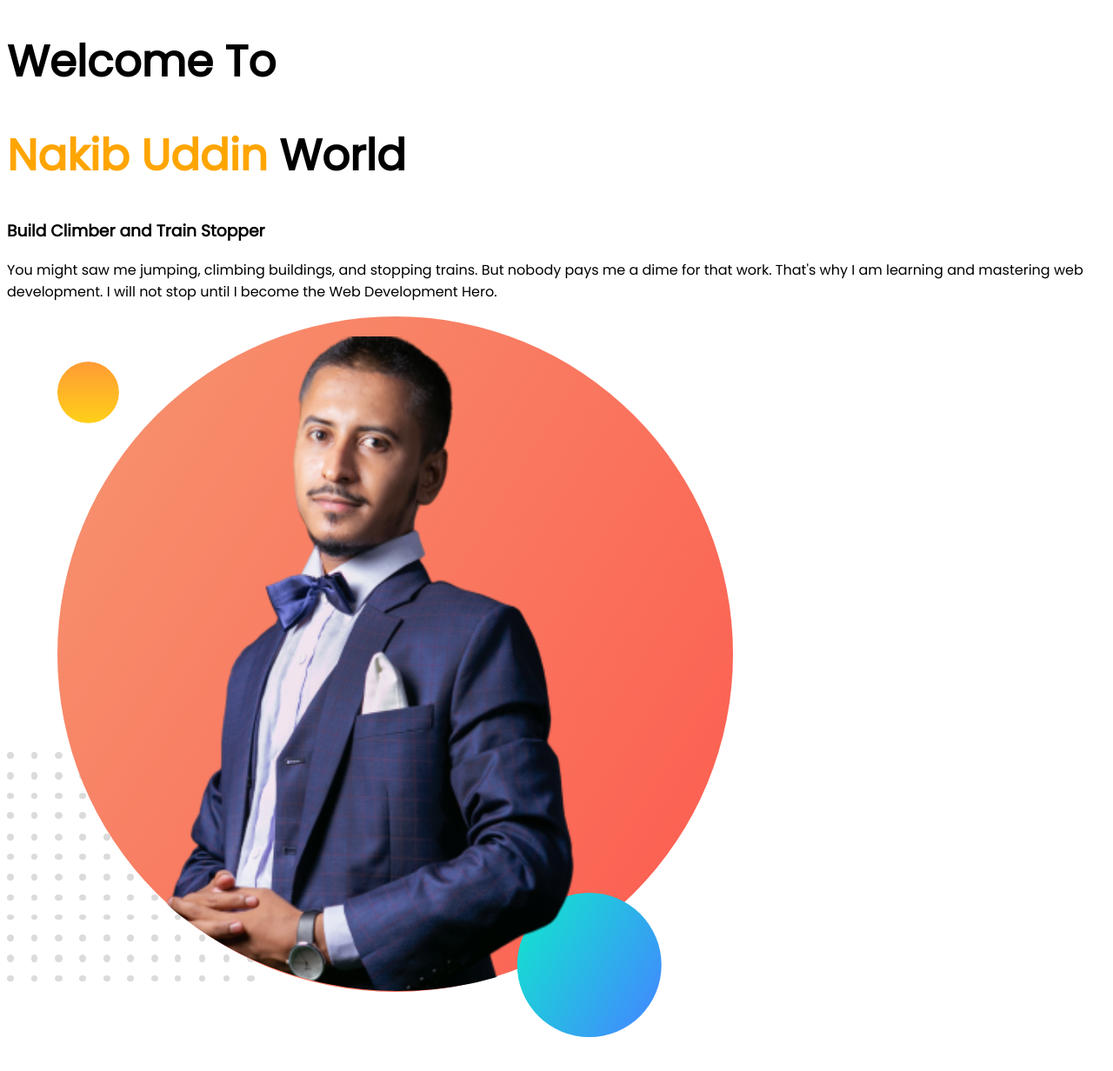
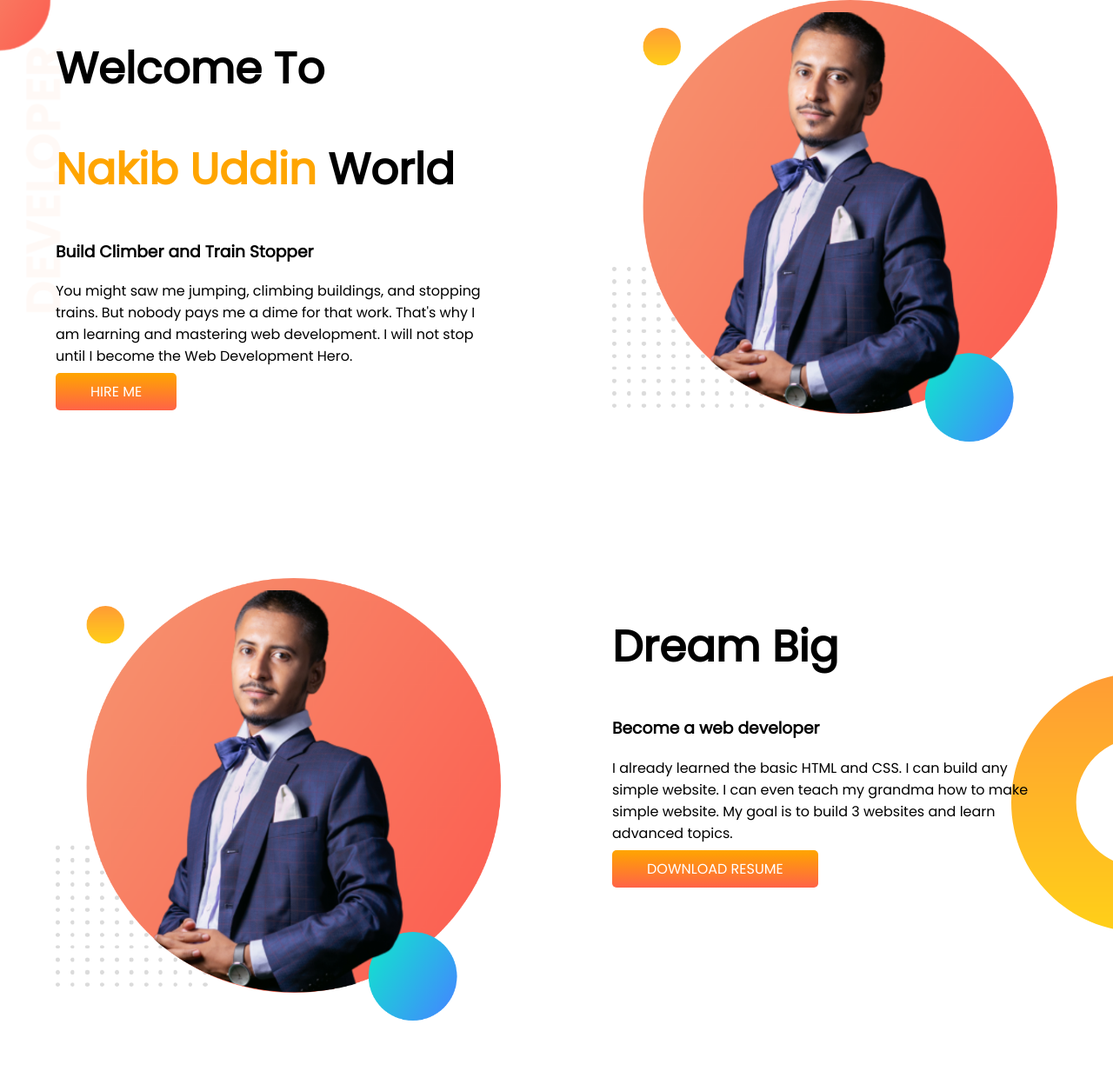
Before and after one commit to nakibuddin/developer-portfolio, a plain HTML site: page index.html in a window 1280 px wide. Shown: the whole page at 87% size. Before the commit the page ends 1208 px from the top, so only its background shows below. Drawn offline with Linux system fonts and the light colour scheme.

Commit message:
dream addded

```diff
--- a/index.html
+++ b/index.html
@@ -9,10 +9,33 @@
     <link rel="stylesheet" href="style.css">
 </head>
 <body>
-    <h1>Welcome To</h1>
-    <h1> <span class="orange-color">Nakib Uddin</span> World</h1>
-    <h3>Build Climber and Train Stopper</h3>
-    <p>You might saw me jumping, climbing buildings, and stopping trains. But nobody pays me a dime for that work. That's why I am learning and mastering web development. I will not stop until I become the Web Development Hero.</p>
-    <img src="images/Nakib-pic-with-bg.png" alt="image not found">
+
+    <section class="top_banner">
+        <div class="half_width">
+            <h1>Welcome To</h1>
+        <h1> <span class="orange_color">Nakib Uddin</span> World</h1>
+        <h3>Build Climber and Train Stopper</h3>
+        <p>You might saw me jumping, climbing buildings, and stopping trains. But nobody pays me a dime for that work. That's why I am learning and mastering web development. I will not stop until I become the Web Development Hero.</p>
+        <a class="link_button" href="https://www.linkedin.com/in/nakib-uddin-ahmad-9b73b3151/" target="_blank"> HIRE ME</a>
+        </div>
+
+        <div class="half_width">
+            <img src="images/Nakib-pic-with-bg.png" alt="image not found">
+        </div>
+    </section>
+
+    <section class="dream_big">
+        <div class="half_width">
+            <img src="images/Nakib-pic-with-bg.png" alt="image not found">
+        </div>
+
+        <div class="half_width">
+            <h1>Dream Big</h1>
+            <h3>Become a web developer</h3>
+            <p>I already learned the basic HTML and CSS. I can build any simple website. I can even teach my grandma how to make simple website. My goal is to build 3 websites and learn advanced topics.</p>
+            <a class="link_button" target="_blank" href=""> DOWNLOAD RESUME</a>
+        </div>
+    </section>
+
 </body>
 </html>
--- a/style.css
+++ b/style.css
@@ -1,9 +1,41 @@
 body{
     font-family: 'Poppins', sans-serif;
+    margin: 0px;
 }
 h1{
     font-size: 50px;
 }
-.orange-color{
+.orange_color{
     color: orange;
 }
+section{
+    display: flex;
+    margin-bottom: 150px;
+}
+.half_width{
+    width: 50%;
+    padding: 0 5%;
+}
+.half_width img{
+    width: 100%;
+}
+.link_button{
+    text-decoration: none;
+    color: white;
+    font-weight: 700px;
+    /* background-color: orange; */
+    background-image: linear-gradient(orange, tomato);
+    padding: 10px 40px;
+    border-radius: 5px;
+}
+.top_banner{
+    background-image: url(images/top-banner.png);
+    background-repeat: no-repeat;
+}
+
+
+.dream_big{
+    background-image: url(images/dream-bg.png);
+    background-repeat: no-repeat;
+    background-position: right;
+}
```
